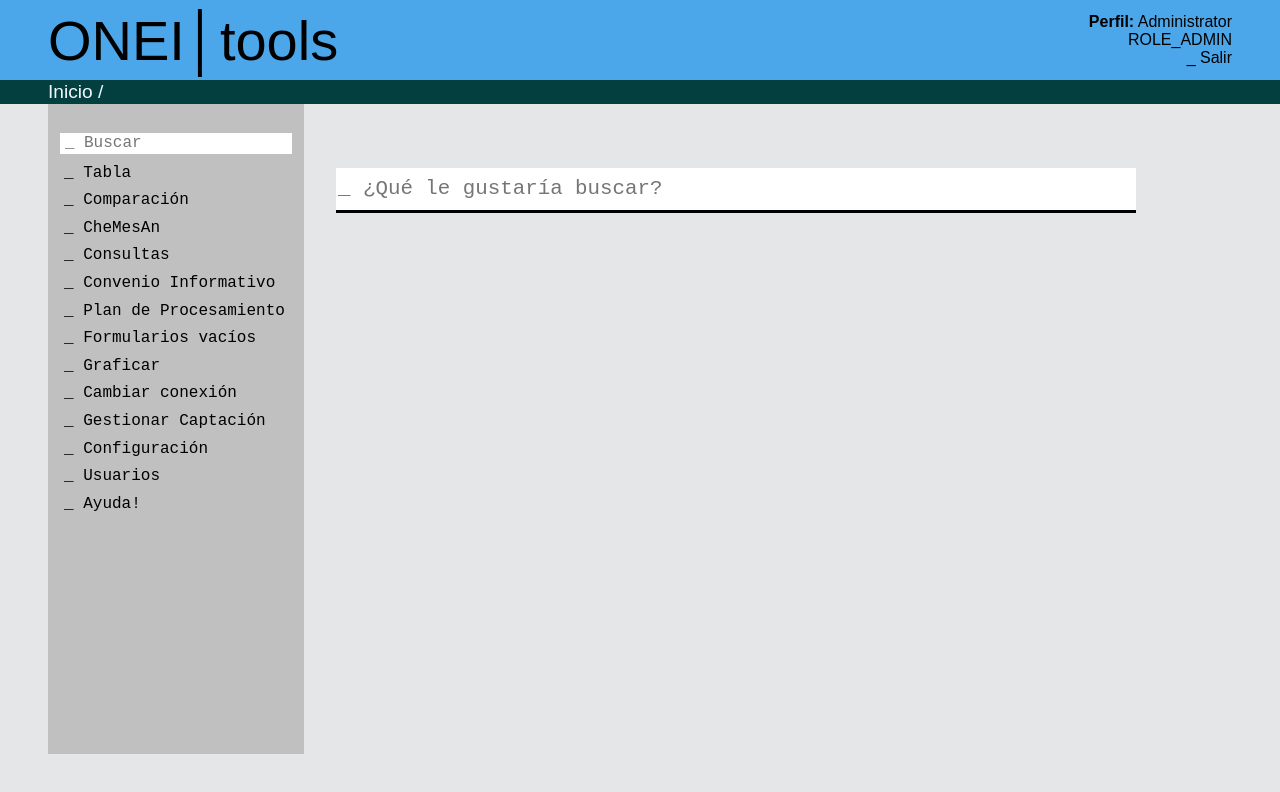
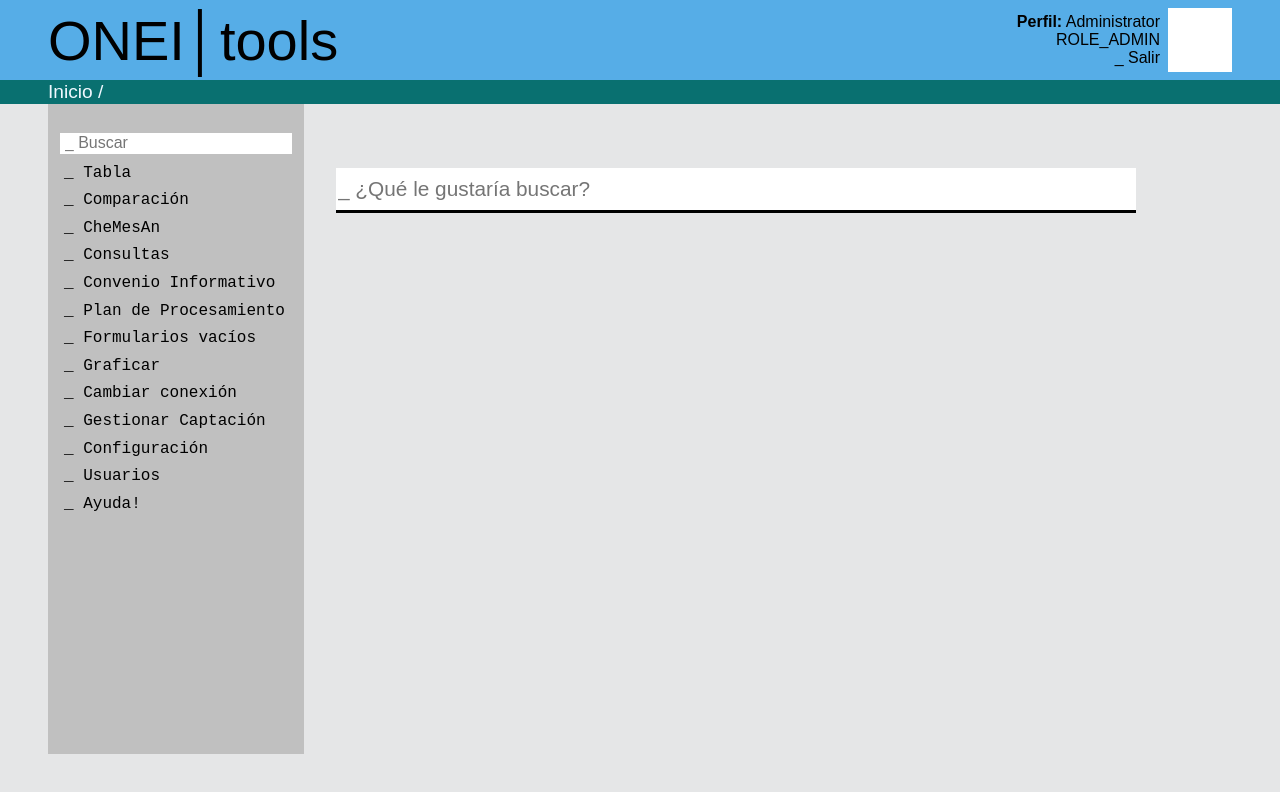
Before and after one commit to luiscodmi/ONEItools, a plain HTML site: page index.html in a window 1280 px wide. Drawn offline with Linux system fonts and the light colour scheme.

Commit message:
Estos son los primeros arreglos de la rama (indexs), espero que ya vaya quedando mejor, y no me haya faltado nada por corregir. Estoy al tanto de cualquier aclaración.

```diff
--- a/index.css
+++ b/index.css
@@ -1,42 +1,48 @@
 * {
-    font-family: 'Courier New', Courier, monospace;
     margin: 0px;
 }
-
-.header * {
-    font-family: Arial, Helvetica, sans-serif;
+body {
+    font-family: 'Courier New', Courier, monospace;
 }
 
 header {
-    display: inline;
-    width: 100vw;
+    font-family: Arial, Helvetica, sans-serif;
     font-size: 3.5rem;
     align-items: center;
     white-space: nowrap;
-}
-
-.div-header {
-    background-color: rgb(75, 167, 233);
+    background-color: rgb(86, 173, 231);
     display: flex;
     justify-content: space-between;
-    align-items: center;
     height: 5rem;
     padding: 0rem 3rem;
 }
 
-.info-perfil, p, b {
+.info-perfil {
+    display: flex;
     font-size: 1rem;
     text-align: end;
 }
 
+.div-info{
+    padding-right: .5rem;
+    align-self: center;
+}
+
+.identification {
+    background-color: white;
+    width: 4rem;
+    height: 4rem;
+}
+
 .nav-header {
-    background-color: rgb(4, 63, 63);
+    background-color: rgb(9, 112, 112);
     height: 1.5rem;
     font-size: 1.2rem;
     display: flex;
     align-items: center;
     padding: 0rem 3rem;
     color: aliceblue;
+    font-family: Arial;
 }
 
 .aside {
@@ -93,12 +99,12 @@ a:active {
     background: yellow;
 }
 
-.div-content-page {
+.container {
     background-color: #e5e6e7;
     position: fixed;
     top: 6.5rem;
     left: 0;
-    width: 100vw;
+    width: 64.25rem;
     height: calc(100vh - 6.5rem);
     z-index: 1;
     padding-left: 21rem;
--- a/index.html
+++ b/index.html
@@ -11,19 +11,20 @@
 
 <body>
     <header class="header">
-        <div class="div-header">
-            ONEI│tools
+            <p class="logo"> ONEI│tools </p>
             <div class="info-perfil">
-                <p> <b>Perfil:</b> Administrator</p>
-                <p>ROLE_ADMIN</p>
-                <p>_ Salir</p>
+                <div class="div-info">
+                <p class="usuario"> <b>Perfil:</b> Administrator</p>
+                <p class="role">ROLE_ADMIN</p>
+                <p class="in/out-box">_ Salir</p>
+                </div>
+                <div class="identification"> </div>
             </div>
-        </div>
-        <nav class="nav-header">Inicio /</nav>
     </header>
+    <nav class="nav-header">Inicio /</nav>
 
         <aside class="aside">
-            <input type="search" name="" id="aside-input" class="search-aside" placeholder="_ Buscar">
+            <input type="search" id="search-aside" class="search-aside" placeholder="_ Buscar" />
 
             <a id="aside" href="corte_tabla.html">_ Tabla</a>
             <a id="aside" href="abc">_ Comparación</a>
@@ -40,8 +41,8 @@
             <a id="aside" href="abc">_ Ayuda!</a>
         </aside>
 
-    <div class="div-content-page">
-        <input type="search" name="" id="" class="search-main" placeholder="_ ¿Qué le gustaría buscar?">
+    <div class="container">
+        <input type="search" class="search-main" placeholder="_ ¿Qué le gustaría buscar?" />
     </div>
 </body>
 
```
